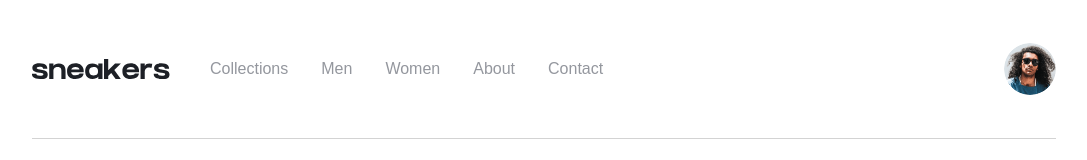
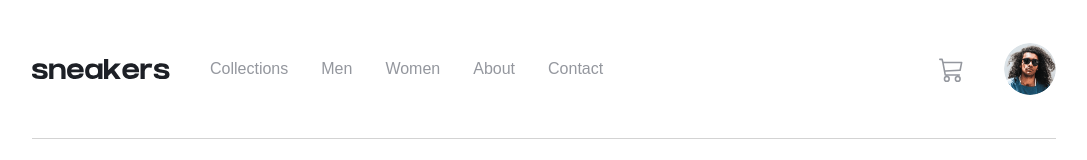
Before and after one commit to Abdulmajeedkutaibani/Product-page, a React (Create React App) app in the folder product-page/: page / in a window 1280 px wide. Shown: the top 160 px of the page, without its empty margins (96-1183 px from the left). Built offline with nearby package versions, Linux system fonts and the light colour scheme.

Commit message:
added react icons

```diff
--- a/product-page/package.json
+++ b/product-page/package.json
@@ -9,6 +9,7 @@
     "@testing-library/user-event": "^12.8.3",
     "react": "^17.0.2",
     "react-dom": "^17.0.2",
+    "react-icons": "^4.3.1",
     "react-redux": "^7.2.6",
     "react-scripts": "4.0.3",
     "styled-components": "^5.3.3",
--- a/product-page/src/Components/Header.js
+++ b/product-page/src/Components/Header.js
@@ -12,8 +12,8 @@ import {
   CartCount,
   Cart,
 } from './Style/Header.style';
-// import { BsCart3 } from 'react-icons/bs';
-// import { FaTrashAlt } from 'react-icons/fa';
+import { BsCart3 } from 'react-icons/bs';
+import { FaTrashAlt } from 'react-icons/fa';
 import { Button } from './Style/Product.styled';
 import { BackgroundStyled } from './Style/Background.styled';
 import { decrement } from '../Redux/Counter';
@@ -54,13 +54,13 @@ const Header = () => {
       </Nav>
       <Flex>
         <Flex className='cartComponent'>
-          {/* <BsCart3
+          <BsCart3
             className='header-cart-icon'
             onClick={() => {
               dispatch(openCart());
               setShowBackground('block');
             }}
-          /> */}
+          />
           {count > 0 ? (
             <CartCount>
               <span>{count}</span>
@@ -88,10 +88,10 @@ const Header = () => {
                     <span className='total'>${125.0 * count}.00</span>
                   </div>
                 </div>
-                {/* <FaTrashAlt
+                <FaTrashAlt
                   className='remove-icon'
                   onClick={() => dispatch(decrement())}
-                /> */}
+                />
               </div>
             )}
             {count > 0 ? <Button>Checkout</Button> : null}
```
Also changed, not shown: 1 other file (tests, documents, lock files or other folders).
